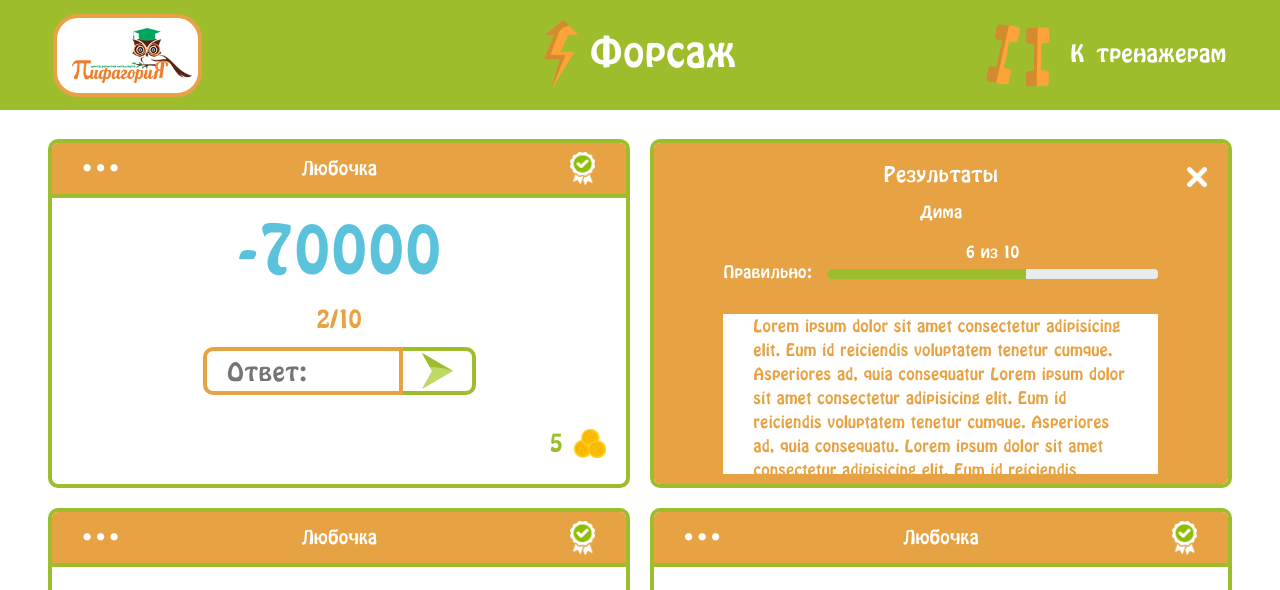
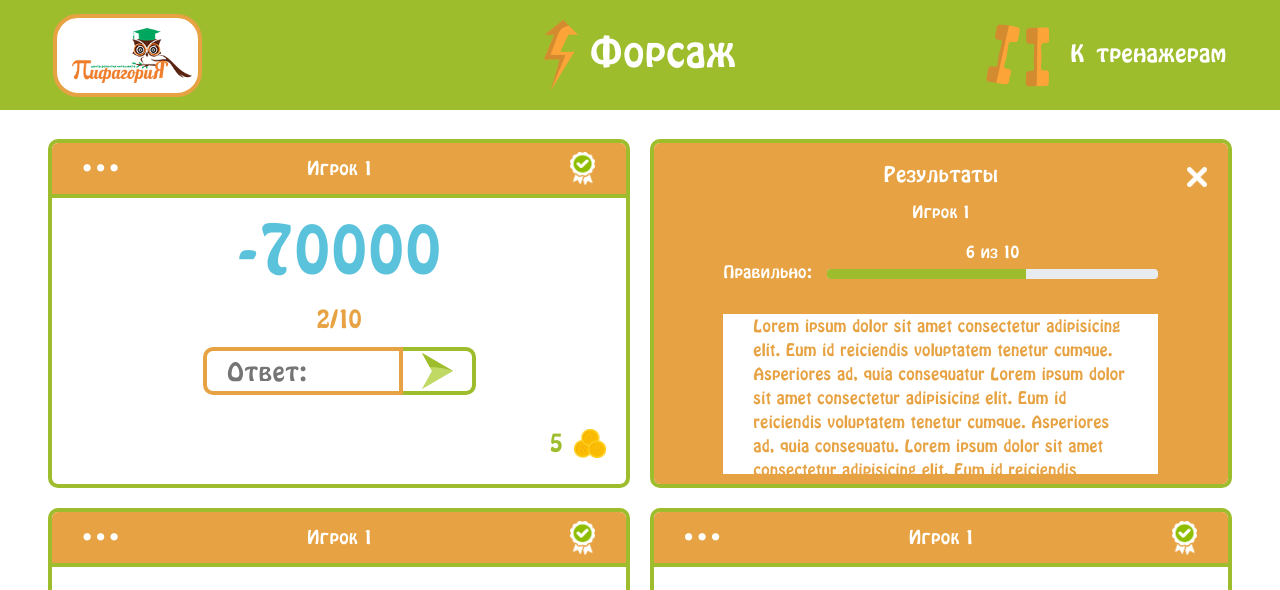
Before and after one commit to IlyaIvanchikov/forsage, a React (Create React App) app: page / in a window 1280 px wide. Shown: the top 590 px of the page. Built offline with nearby package versions, Linux system fonts and the light colour scheme.

Commit message:
fix: player name

```diff
--- a/src/container/main/blockPlay/blockOnePlayer/blockGame/blockPlayerHeader/blockPlayerHeader.tsx
+++ b/src/container/main/blockPlay/blockOnePlayer/blockGame/blockPlayerHeader/blockPlayerHeader.tsx
@@ -2,10 +2,6 @@ import React from 'react';
 import classes from './blockplayerheader.module.scss';
 import ResultsIcon from '../../../../../../resources/images/Results.png';
 import { Row, Col } from 'react-bootstrap';
-
-const gameData = {
-  playerName: "Любочка"
-}
 
 const BlockPlayerHeader: React.FC = () => {
   // const [show, setShow] = useState(false);
@@ -17,7 +13,7 @@ const BlockPlayerHeader: React.FC = () => {
           &bull; &bull; &bull;
         </button>
       </Col>
-      <Col className={classes.playerTitle}>{gameData.playerName}</Col>
+      <Col className={classes.playerTitle}>Игрок 1</Col>
       <Col className={classes.iconBlock}>
         <button title="Статистика" onClick={() => alert('hello')}>
           <img
--- a/src/container/main/blockPlay/blockOnePlayer/blockResults/blockResults.tsx
+++ b/src/container/main/blockPlay/blockOnePlayer/blockResults/blockResults.tsx
@@ -67,7 +67,7 @@ const BlockResults: React.FC = () => {
         </Col>
       </Row>
       <Row className={classes.resultsSubTitle}>
-        <h6>{gameData.playerName}</h6>
+        <h6>Игрок 1</h6>
       </Row>
       <Row className={classes.visualResults}>
         <span>Правильно:</span>
```
